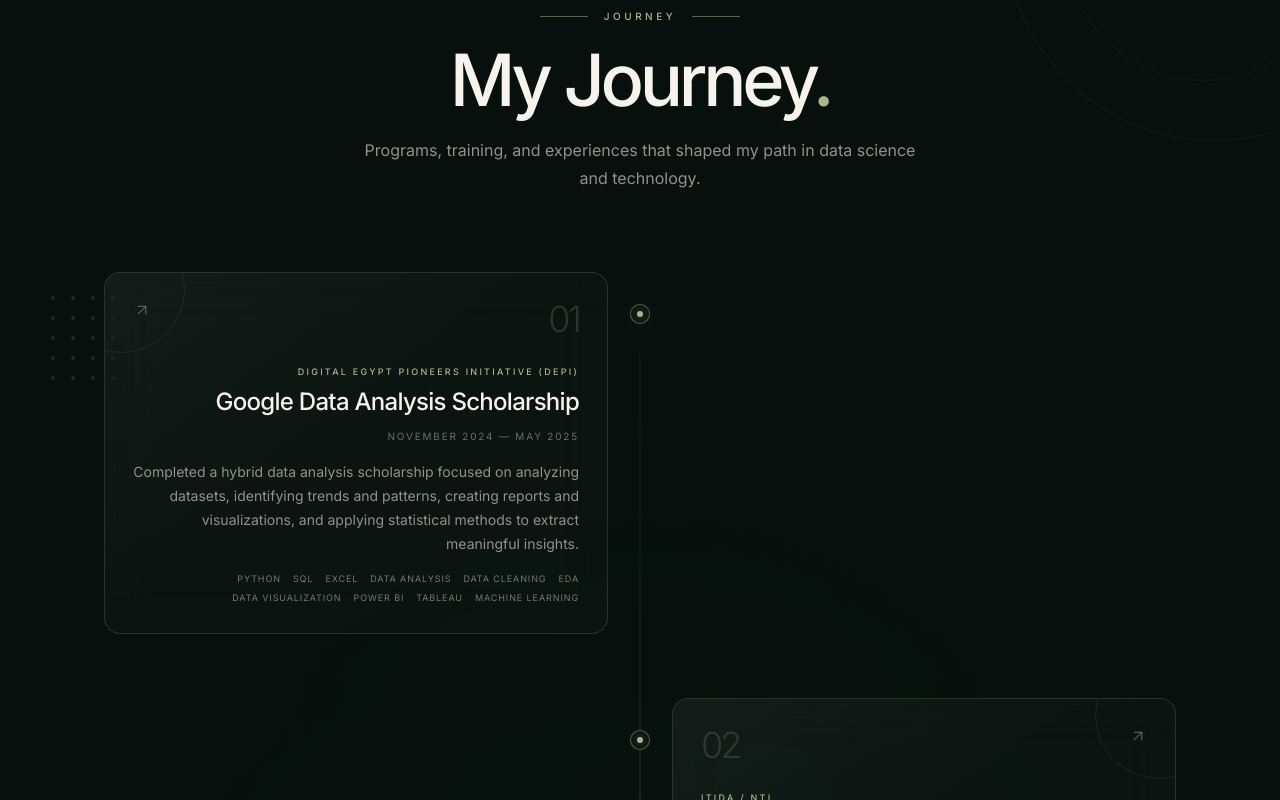
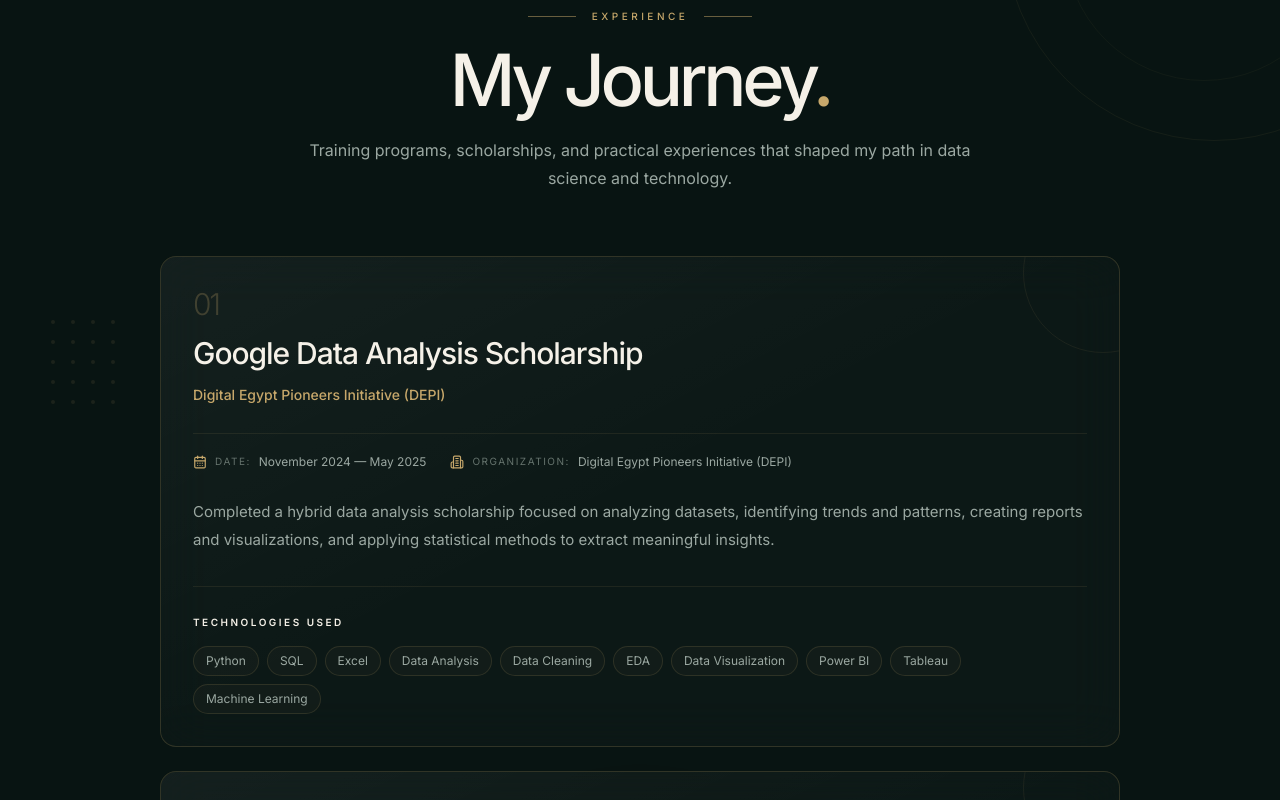
Before and after one commit to DohaAbdelrahman/Doha, a Next.js app: page / in a window 1280 px wide. Shown: the part 4120-4920 px from the top of the page. Built offline with nearby package versions, Linux system fonts and the light colour scheme.

Commit message:
edit experiance

```diff
--- a/src/sections/ExperienceSection.tsx
+++ b/src/sections/ExperienceSection.tsx
@@ -1,7 +1,12 @@
 "use client";
 
 import { motion } from "framer-motion";
-import { ArrowUpRight } from "lucide-react";
+import {
+  ArrowUpRight,
+  CalendarDays,
+  MapPin,
+  Building2,
+} from "lucide-react";
 
 import ScrollReveal from "@/components/portfolio/ScrollReveal";
 import { experiences } from "@/data/portfolio";
@@ -13,7 +18,7 @@
       className="
         relative
         overflow-hidden
-        bg-[#07100D]
+        bg-[#081412]
         py-28
         sm:py-36
       "
@@ -34,7 +39,7 @@
             w-[420px]
             rounded-full
             border
-            border-[#A7B68D]/[0.07]
+            border-[#C7A86B]/[0.07]
           "
         />
 
@@ -47,11 +52,11 @@
             w-[280px]
             rounded-full
             border
-            border-[#A7B68D]/[0.05]
+            border-[#C7A86B]/[0.05]
           "
         />
 
-        {/* Bottom left circle */}
+        {/* Bottom left */}
 
         <div
           className="
@@ -62,7 +67,7 @@
             w-[450px]
             rounded-full
             border
-            border-[#A7B68D]/[0.06]
+            border-[#C7A86B]/[0.05]
           "
         />
 
@@ -78,7 +83,7 @@
             -translate-x-1/2
             -translate-y-1/2
             rounded-full
-            bg-[#A7B68D]/[0.018]
+            bg-[#C7A86B]/[0.012]
             blur-[140px]
           "
         />
@@ -89,11 +94,11 @@
           className="
             absolute
             left-[4%]
-            top-[20%]
+            top-[18%]
             grid
             grid-cols-4
             gap-4
-            opacity-30
+            opacity-25
           "
         >
           {Array.from({ length: 20 }).map((_, index) => (
@@ -103,7 +108,7 @@
                 h-1
                 w-1
                 rounded-full
-                bg-[#A7B68D]/50
+                bg-[#C7A86B]/40
               "
             />
           ))}
@@ -119,16 +124,16 @@
           relative
           z-10
           mx-auto
-          max-w-6xl
+          max-w-5xl
           px-6
-          sm:px-10
+          sm:px-8
         "
       >
         {/* =================================================
             HEADER
         ================================================= */}
 
-        <ScrollReveal className="mb-20 text-center">
+        <ScrollReveal className="mb-16 text-center">
           <div
             className="
               mb-5
@@ -142,7 +147,7 @@
               className="
                 h-px
                 w-12
-                bg-[#A7B68D]/50
+                bg-[#C7A86B]/50
               "
             />
 
@@ -152,17 +157,17 @@
                 font-medium
                 uppercase
                 tracking-[0.35em]
-                text-[#A7B68D]
+                text-[#C7A86B]
               "
             >
-              Journey
+              Experience
             </p>
 
             <span
               className="
                 h-px
                 w-12
-                bg-[#A7B68D]/50
+                bg-[#C7A86B]/50
               "
             />
           </div>
@@ -172,237 +177,51 @@
               text-5xl
               font-medium
               tracking-[-0.06em]
-              text-[#F5F3EC]
+              text-[#F5F1E8]
               sm:text-6xl
               md:text-7xl
             "
           >
             My Journey
-            <span className="text-[#A7B68D]">
-              .
-            </span>
+            <span className="text-[#C7A86B]">.</span>
           </h2>
 
           <p
             className="
               mx-auto
               mt-5
-              max-w-xl
+              max-w-2xl
               text-sm
               leading-7
-              text-[#8D9489]
+              text-[#9BA8A2]
               sm:text-base
             "
           >
-            Programs, training, and experiences that
-            shaped my path in data science and technology.
+            Training programs, scholarships, and practical
+            experiences that shaped my path in data science
+            and technology.
           </p>
         </ScrollReveal>
 
         {/* =================================================
-            TIMELINE
+            EXPERIENCE CARDS
         ================================================= */}
 
-        <div className="relative">
-          {/* Center line */}
-
-          <div
-            className="
-              absolute
-              bottom-0
-              left-1/2
-              top-0
-              hidden
-              w-px
-              -translate-x-1/2
-              bg-gradient-to-b
-              from-transparent
-              via-[#A7B68D]/30
-              to-transparent
-              md:block
-            "
-          />
-
-          {/* Mobile line */}
-
-          <div
-            className="
-              absolute
-              bottom-0
-              left-[10px]
-              top-0
-              w-px
-              bg-gradient-to-b
-              from-transparent
-              via-[#A7B68D]/30
-              to-transparent
-              md:hidden
-            "
-          />
-
-          <div className="space-y-10 md:space-y-16">
-            {experiences.map((exp, index) => {
-              const isLeft = index % 2 === 0;
-
-              return (
-                <motion.div
+        <div className="space-y-6">
+          {experiences.map((exp, index) => (
+            <ScrollReveal
               key={`${exp.title}-${index}`}
-                  initial={{
-                    opacity: 0,
-                    y: 25,
-                  }}
-                  whileInView={{
-                    opacity: 1,
-                    y: 0,
-                  }}
-                  viewport={{
-                    once: true,
-                    margin: "-60px",
-                  }}
-                  transition={{
-                    duration: 0.5,
-                    delay: index * 0.07,
-                  }}
-                  className="relative"
+              delay={index * 0.06}
             >
-                  {/* =================================================
-                      DESKTOP LAYOUT
-                  ================================================= */}
-
-                  <div className="hidden md:grid md:grid-cols-2 md:gap-16">
-                    {/* LEFT */}
-
-                    <div
-                      className={
-                        isLeft
-                          ? "flex justify-end"
-                          : "invisible"
-                      }
-                    >
-                      {isLeft && (
               <ExperienceCard
                 exp={exp}
                 index={index}
-                          align="right"
               />
-                      )}
+            </ScrollReveal>
+          ))}
         </div>
 
-                    {/* RIGHT */}
-
-                    <div
-                      className={
-                        !isLeft
-                          ? "flex justify-start"
-                          : "invisible"
-                      }
-                    >
-                      {!isLeft && (
-                        <ExperienceCard
-                          exp={exp}
-                          index={index}
-                          align="left"
-                        />
-                      )}
-                    </div>
-                  </div>
-
-                  {/* =================================================
-                      CENTER DOT
-                  ================================================= */}
-
-                  <div
-                    className="
-                      absolute
-                      left-1/2
-                      top-8
-                      z-20
-                      hidden
-                      -translate-x-1/2
-                      md:block
-                    "
-                  >
-                    <div
-                      className="
-                        flex
-                        h-5
-                        w-5
-                        items-center
-                        justify-center
-                        rounded-full
-                        border
-                        border-[#A7B68D]/45
-                        bg-[#07100D]
-                      "
-                    >
-                      <span
-                        className="
-                          h-1.5
-                          w-1.5
-                          rounded-full
-                          bg-[#A7B68D]
-                          shadow-[0_0_12px_rgba(167,182,141,0.8)]
-                        "
-                      />
-                    </div>
-                  </div>
-
-                  {/* =================================================
-                      MOBILE
-                  ================================================= */}
-
-                  <div className="pl-8 md:hidden">
-                    <ExperienceCard
-                      exp={exp}
-                      index={index}
-                      align="left"
-                    />
-                  </div>
-
-                  {/* Mobile dot */}
-
-                  <div
-                    className="
-                      absolute
-                      left-[10px]
-                      top-8
-                      z-20
-                      -translate-x-1/2
-                      md:hidden
-                    "
-                  >
-                    <div
-                      className="
-                        flex
-                        h-5
-                        w-5
-                        items-center
-                        justify-center
-                        rounded-full
-                        border
-                        border-[#A7B68D]/45
-                        bg-[#07100D]
-                      "
-                    >
-                      <span
-                        className="
-                          h-1.5
-                          w-1.5
-                          rounded-full
-                          bg-[#A7B68D]
-                        "
-                      />
-                    </div>
-                  </div>
-                </motion.div>
-              );
-            })}
-          </div>
-        </div>
-
-        {/* =================================================
-            BOTTOM
-        ================================================= */}
+        {/* Bottom decoration */}
 
         <ScrollReveal
           direction="up"
@@ -421,7 +240,7 @@
               className="
                 h-px
                 w-16
-                bg-[#A7B68D]/15
+                bg-[#C7A86B]/15
               "
             />
 
@@ -430,7 +249,7 @@
                 h-1.5
                 w-1.5
                 rounded-full
-                bg-[#A7B68D]/60
+                bg-[#C7A86B]/60
               "
             />
 
@@ -438,7 +257,7 @@
               className="
                 h-px
                 w-16
-                bg-[#A7B68D]/15
+                bg-[#C7A86B]/15
               "
             />
           </div>
@@ -455,45 +274,45 @@
 function ExperienceCard({
   exp,
   index,
-  align,
 }: {
   exp: {
     title: string;
     organization: string;
     date: string;
     description: string;
+    location?: string;
+    mode?: string;
+    achievements?: string[];
     tags?: string[];
     type?: string;
+    verifyUrl?: string;
   };
   index: number;
-  align: "left" | "right";
 }) {
   return (
-    <article
-      className={`
+    <motion.article
+      whileHover={{
+        y: -3,
+      }}
+      transition={{
+        duration: 0.25,
+      }}
+      className="
         group
         relative
-        w-full
-        max-w-[510px]
         overflow-hidden
         rounded-2xl
         border
-        border-[#A7B68D]/20
+        border-[#C7A86B]/20
         bg-white/[0.018]
         p-6
         backdrop-blur-xl
         transition-all
         duration-500
-        hover:-translate-y-1
-        hover:border-[#A7B68D]/50
-        hover:bg-[#A7B68D]/[0.035]
-        sm:p-7
-        ${
-          align === "right"
-            ? "text-left md:text-right"
-            : "text-left"
-        }
-      `}
+        hover:border-[#C7A86B]/40
+        hover:bg-[#C7A86B]/[0.025]
+        sm:p-8
+      "
     >
       {/* Glass highlight */}
 
@@ -512,171 +331,315 @@
       {/* Decorative circle */}
 
       <div
-        className={`
+        className="
           pointer-events-none
           absolute
-          -top-12
-          h-32
-          w-32
+          -right-16
+          -top-16
+          h-40
+          w-40
           rounded-full
           border
-          border-[#A7B68D]/10
+          border-[#C7A86B]/[0.08]
           transition-transform
           duration-700
-          group-hover:scale-125
-          ${
-            align === "right"
-              ? "-left-12"
-              : "-right-12"
-          }
-        `}
+          group-hover:scale-110
+        "
       />
 
-      {/* Top */}
+      {/* =================================================
+          TOP
+      ================================================= */}
 
       <div
-        className={`
+        className="
           relative
           flex
-          items-start
-          justify-between
-          gap-4
-          ${
-            align === "right"
-              ? "md:flex-row-reverse"
-              : ""
-          }
-        `}
+          flex-col
+          gap-5
+          lg:flex-row
+          lg:items-start
+          lg:justify-between
+        "
       >
-        <span
+        <div className="min-w-0">
+          {/* Number */}
+
+          <div
             className="
-            text-4xl
+              mb-4
+              text-3xl
               font-light
               leading-none
               tracking-[-0.08em]
-            text-[#A7B68D]/20
+              text-[#C7A86B]/25
               transition-colors
               duration-300
-            group-hover:text-[#A7B68D]/60
+              group-hover:text-[#C7A86B]/55
             "
           >
             {String(index + 1).padStart(2, "0")}
-        </span>
+          </div>
 
-        <ArrowUpRight
-          size={18}
-          strokeWidth={1.4}
+          {/* Title */}
+
+          <h3
             className="
-            text-[#667068]
-            transition-all
+              text-2xl
+              font-medium
+              leading-tight
+              tracking-[-0.035em]
+              text-[#F5F1E8]
+              transition-colors
               duration-300
-            group-hover:-translate-y-1
-            group-hover:translate-x-1
-            group-hover:text-[#A7B68D]
+              group-hover:text-[#C7A86B]
+              sm:text-3xl
             "
-        />
-      </div>
+          >
+            {exp.title}
+          </h3>
 
           {/* Organization */}
 
           <p
             className="
-          relative
-          mt-7
-          text-[9px]
+              mt-3
+              text-sm
               font-medium
-          uppercase
-          tracking-[0.25em]
-          text-[#A7B68D]
+              text-[#C7A86B]
             "
           >
             {exp.organization}
           </p>
+        </div>
 
-      {/* Title */}
+        {/* Verify */}
 
-      <h3
+        {exp.verifyUrl && (
+          <a
+            href={exp.verifyUrl}
+            target="_blank"
+            rel="noopener noreferrer"
+            className="
+              group/verify
+              inline-flex
+              w-fit
+              shrink-0
+              items-center
+              gap-2
+              rounded-xl
+              border
+              border-[#C7A86B]/25
+              bg-white/[0.02]
+              px-4
+              py-2.5
+              text-xs
+              font-medium
+              text-[#F5F1E8]
+              transition-all
+              duration-300
+              hover:border-[#C7A86B]/60
+              hover:bg-[#C7A86B]/[0.06]
+            "
+          >
+            Verify
+
+            <ArrowUpRight
+              size={14}
+              className="
+                text-[#C7A86B]
+                transition-transform
+                duration-300
+                group-hover/verify:-translate-y-0.5
+                group-hover/verify:translate-x-0.5
+              "
+            />
+          </a>
+        )}
+      </div>
+
+      {/* =================================================
+          META
+      ================================================= */}
+
+      <div
         className="
           relative
-          mt-2
-          text-xl
-          font-medium
-          leading-tight
-          tracking-[-0.03em]
-          text-[#F5F3EC]
-          transition-colors
-          duration-300
-          group-hover:text-[#A7B68D]
-          sm:text-2xl
+          mt-7
+          flex
+          flex-wrap
+          gap-x-6
+          gap-y-3
+          border-t
+          border-[#C7A86B]/10
+          pt-5
         "
       >
-        {exp.title}
-      </h3>
+        {exp.mode && (
+          <MetaItem label="Mode">
+            {exp.mode}
+          </MetaItem>
+        )}
 
-      {/* Date */}
+        {exp.location && (
+          <MetaItem
+            icon={<MapPin size={14} />}
+            label="Location"
+          >
+            {exp.location}
+          </MetaItem>
+        )}
 
+        <MetaItem
+          icon={<CalendarDays size={14} />}
+          label="Date"
+        >
+          {exp.date}
+        </MetaItem>
+
+        <MetaItem
+          icon={<Building2 size={14} />}
+          label="Organization"
+        >
+          {exp.organization}
+        </MetaItem>
+      </div>
+
+      {/* =================================================
+          DESCRIPTION
+      ================================================= */}
+
+      <div className="relative mt-7">
         <p
           className="
-          relative
-          mt-3
-          text-[10px]
-          uppercase
-          tracking-[0.18em]
-          text-[#667068]
-        "
-      >
-        {exp.date}
-      </p>
-
-      {/* Description */}
-
-      <p
-        className="
-          relative
-          mt-4
+            max-w-4xl
             text-sm
-          leading-6
-          text-[#8D9489]
+            leading-7
+            text-[#9BA8A2]
+            sm:text-[15px]
           "
         >
           {exp.description}
         </p>
+      </div>
 
-      {/* Tags */}
+      {/* =================================================
+          ACHIEVEMENTS
+      ================================================= */}
+
+      {exp.achievements &&
+        exp.achievements.length > 0 && (
+          <div
+            className="
+              relative
+              mt-8
+              border-t
+              border-[#C7A86B]/10
+              pt-7
+            "
+          >
+            <h4
+              className="
+                mb-5
+                text-[10px]
+                font-semibold
+                uppercase
+                tracking-[0.25em]
+                text-[#F5F1E8]
+              "
+            >
+              Key Achievements
+            </h4>
+
+            <ul className="space-y-3">
+              {exp.achievements.map(
+                (achievement) => (
+                  <li
+                    key={achievement}
+                    className="
+                      flex
+                      items-start
+                      gap-3
+                      text-sm
+                      leading-6
+                      text-[#9BA8A2]
+                    "
+                  >
+                    <span
+                      className="
+                        mt-2
+                        h-1.5
+                        w-1.5
+                        shrink-0
+                        rounded-full
+                        bg-[#C7A86B]
+                        shadow-[0_0_8px_rgba(199,168,107,0.35)]
+                      "
+                    />
+
+                    <span>{achievement}</span>
+                  </li>
+                )
+              )}
+            </ul>
+          </div>
+        )}
+
+      {/* =================================================
+          TECHNOLOGIES
+      ================================================= */}
 
       {exp.tags && exp.tags.length > 0 && (
         <div
-          className={`
+          className="
             relative
-            mt-4
-            flex
-            flex-wrap
-            gap-x-3
-            gap-y-1.5
-            ${
-              align === "right"
-                ? "md:justify-end"
-                : ""
-            }
-          `}
+            mt-8
+            border-t
+            border-[#C7A86B]/10
+            pt-7
+          "
         >
+          <h4
+            className="
+              mb-4
+              text-[10px]
+              font-semibold
+              uppercase
+              tracking-[0.25em]
+              text-[#F5F1E8]
+            "
+          >
+            Technologies Used
+          </h4>
+
+          <div className="flex flex-wrap gap-2">
             {exp.tags.map((tag) => (
               <span
                 key={tag}
                 className="
-                text-[9px]
-                uppercase
-                tracking-[0.1em]
-                text-[#707A72]
+                  rounded-full
+                  border
+                  border-[#C7A86B]/15
+                  bg-[#C7A86B]/[0.035]
+                  px-3
+                  py-1.5
+                  text-xs
+                  text-[#9BA8A2]
+                  transition-all
+                  duration-300
+                  hover:border-[#C7A86B]/40
+                  hover:bg-[#C7A86B]/[0.07]
+                  hover:text-[#F5F1E8]
                 "
               >
                 {tag}
               </span>
             ))}
           </div>
+        </div>
       )}
 
-      {/* Bottom line */}
+      {/* Bottom accent */}
 
       <span
         className="
@@ -686,13 +649,57 @@
           h-px
           w-0
           -translate-x-1/2
-          bg-[#A7B68D]
-          shadow-[0_0_12px_rgba(167,182,141,0.6)]
+          bg-[#C7A86B]
+          shadow-[0_0_14px_rgba(199,168,107,0.45)]
           transition-all
           duration-500
-          group-hover:w-2/3
+          group-hover:w-1/2
         "
       />
-    </article>
+    </motion.article>
   );
 }
+
+/* =============================================================
+   META ITEM
+============================================================= */
+
+function MetaItem({
+  icon,
+  label,
+  children,
+}: {
+  icon?: React.ReactNode;
+  label: string;
+  children: React.ReactNode;
+}) {
+  return (
+    <div className="flex items-center gap-2">
+      {icon && (
+        <span className="text-[#C7A86B]">
+          {icon}
+        </span>
+      )}
+
+      <span
+        className="
+          text-[10px]
+          uppercase
+          tracking-[0.15em]
+          text-[#65736D]
+        "
+      >
+        {label}:
+      </span>
+
+      <span
+        className="
+          text-xs
+          text-[#9BA8A2]
+        "
+      >
+        {children}
+      </span>
+    </div>
+  );
+}
```
Lines whose indentation alone changed are shown as unchanged.
